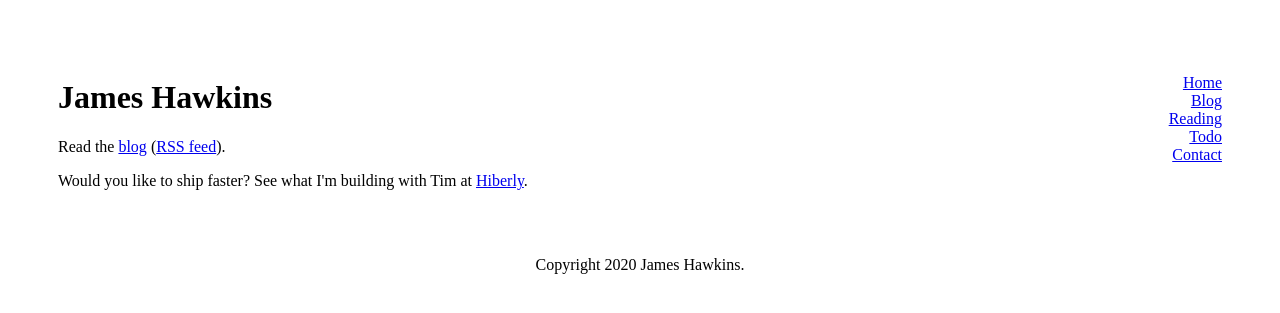
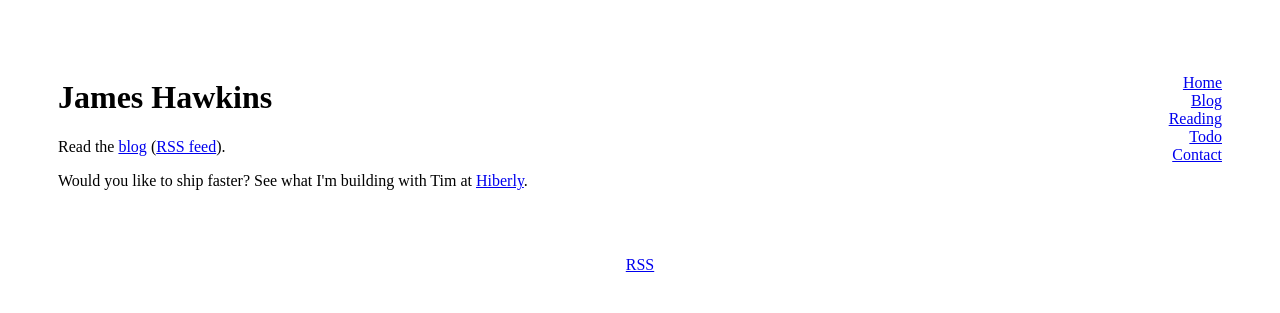
Before and after one commit to jamesefhawkins/jamesefhawkins.github.io, a Jekyll site: the page built from index.html, in a window 1280 px wide. Shown: the top 313 px of the page. Built offline with Jekyll 4.4.1, drawn with Linux system fonts in a browser that asks for light colours.

Commit message:
simplified homepage, added RSS feed to footer

```diff
--- a/_layouts/default.html
+++ b/_layouts/default.html
@@ -27,7 +27,7 @@
                         </nav>
 
 			<footer>
-				Copyright 2020 James Hawkins.
+				<a href="https://jefhawkins.com/blog/atom.xml">RSS</a>
 			</footer>
 		</body>
 	</html>
```
